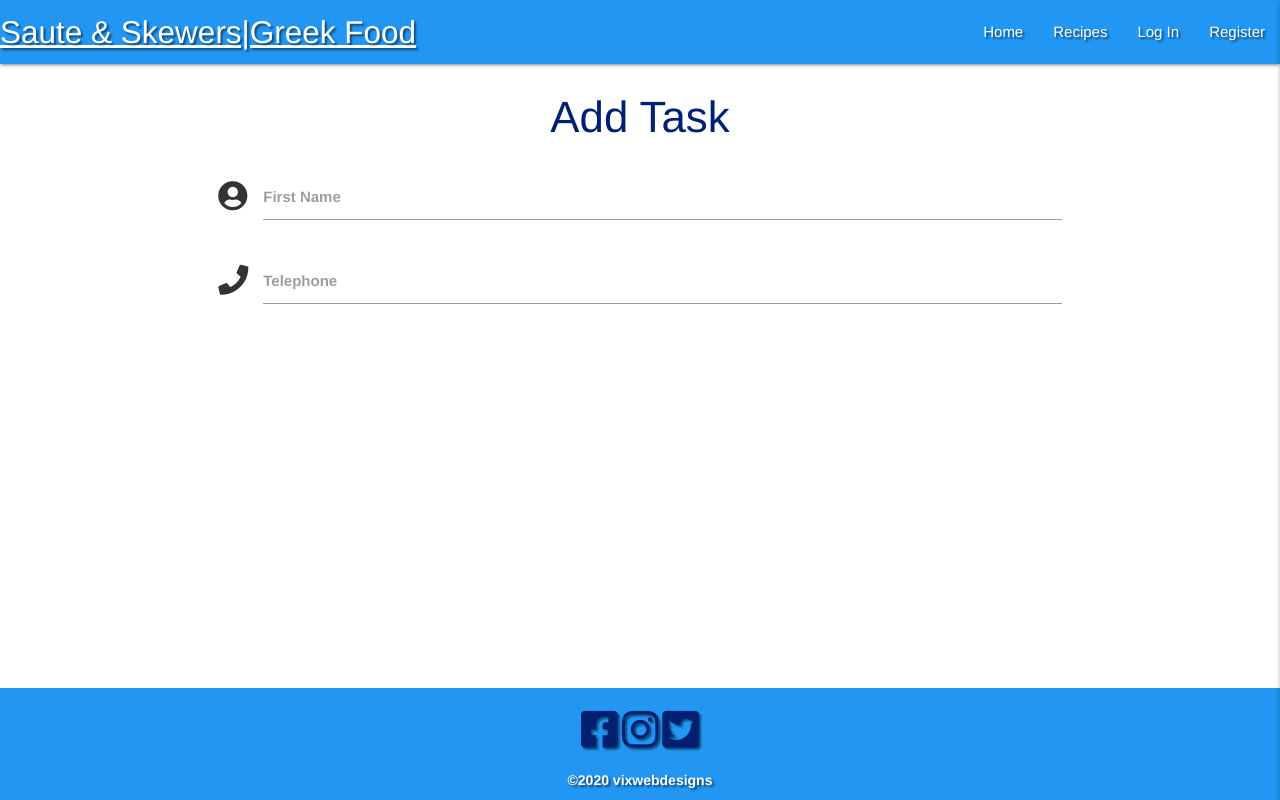
After one commit to VMBlakelock/saute-and-skewers-greekfood, a Flask app: page /add_recipe in a window 1280 px wide. The commit adds this page. Run offline with Flask 2, Linux system fonts and the light colour scheme; some libraries are stand-ins or nearby versions.

Commit message:
create add_recipe template

```diff
--- a/app.py
+++ b/app.py
@@ -99,6 +99,11 @@ def logout():
     return redirect(url_for("login"))
 
 
+@app.route("/add_recipe")
+def add_recipe():
+    return render_template("add_recipe.html")
+
+
 if __name__ == "__main__":
     app.run(host=os.environ.get("IP"),
             port=int(os.environ.get("PORT")),
--- a/static/css/style.css
+++ b/static/css/style.css
@@ -6,6 +6,9 @@
     line-height: 2;
 }
 
+.titles-text {
+    color:rgb(2, 32, 114);
+}
 
 /*-- footer --*/
 
--- /dev/null
+++ b/templates/add_recipe.html
@@ -0,0 +1,23 @@
+{% extends "base.html" %}
+{% block content %}
+
+ <h3 class="titles-text center-align">Add Task</h3>
+
+ <div class="row">
+        <form class="col s12" method="POST" action="">
+            <div class="row">
+                <div class="input-field col s12">
+                    <i class="fas fa-user-circle prefix"></i>
+                    <input id="icon_prefix" type="text" class="validate">
+                    <label for="icon_prefix">First Name</label>
+                </div>
+                <div class="input-field col s12">
+                    <i class="fas fa-phone prefix"></i>
+                    <input id="icon_telephone" type="tel" class="validate">
+                    <label for="icon_telephone">Telephone</label>
+                </div>
+            </div>
+        </form>
+    </div>
+
+{% endblock %}
--- a/templates/base.html
+++ b/templates/base.html
@@ -27,6 +27,7 @@
                     <li><a href="#">Recipes</a></li>
             {% if session.user %}
                     <li><a href="{{ url_for('profile', username=session['user']) }}">Profile</a></li>
+                    <li><a href="{{ url_for('add_recipe') }}">Add Recipe</a></li>
 					<li><a href="{{ url_for('logout') }}">Log Out</a></li>
             {% else %}
                     <li><a href="{{ url_for('login') }}">Log In</a></li>
@@ -43,6 +44,7 @@
                     <li><a href="#">Recipes</a></li>
             {% if session.user %}
                     <li><a href="{{ url_for('profile', username=session['user']) }}">Profile</a></li>
+                    <li><a href="{{ url_for('add_recipe') }}">Add Recipe</a></li>
 					<li><a href="{{ url_for('logout') }}">Log Out</a></li>
             {% else %}
                     <li><a href="{{ url_for('login') }}">Log In</a></li>
--- a/templates/login.html
+++ b/templates/login.html
@@ -1,7 +1,7 @@
 {% extends "base.html" %}
 {% block content %}
 
-<h3 class="center-align">Log in</h3>
+<h3 class="titles-text center-align">Log in</h3>
 
 <div class="row">
     <form class="col s12 m8 offset-m2" method="POST" action="{{ url_for('login') }}">
--- a/templates/profile.html
+++ b/templates/profile.html
@@ -4,7 +4,7 @@
     <div class="row">
         <div class="col s12 m8 offset-m2">
             <div class="card-panel">
-                <h3 class="center-align #2196f3 blue">
+                <h3 class="titles-text center-align">
                     {{ username }}'s Profile
                 </h3>
             </div>
--- a/templates/register.html
+++ b/templates/register.html
@@ -1,7 +1,7 @@
 {% extends "base.html" %}
 {% block content %}
 
-<h3 class="center-align">Register</h3>
+<h3 class="titles-text center-align">Register</h3>
 
 <div class="row">
     <form class="col s12 m8 offset-m2" method="POST" action="{{ url_for('register') }}">
```
